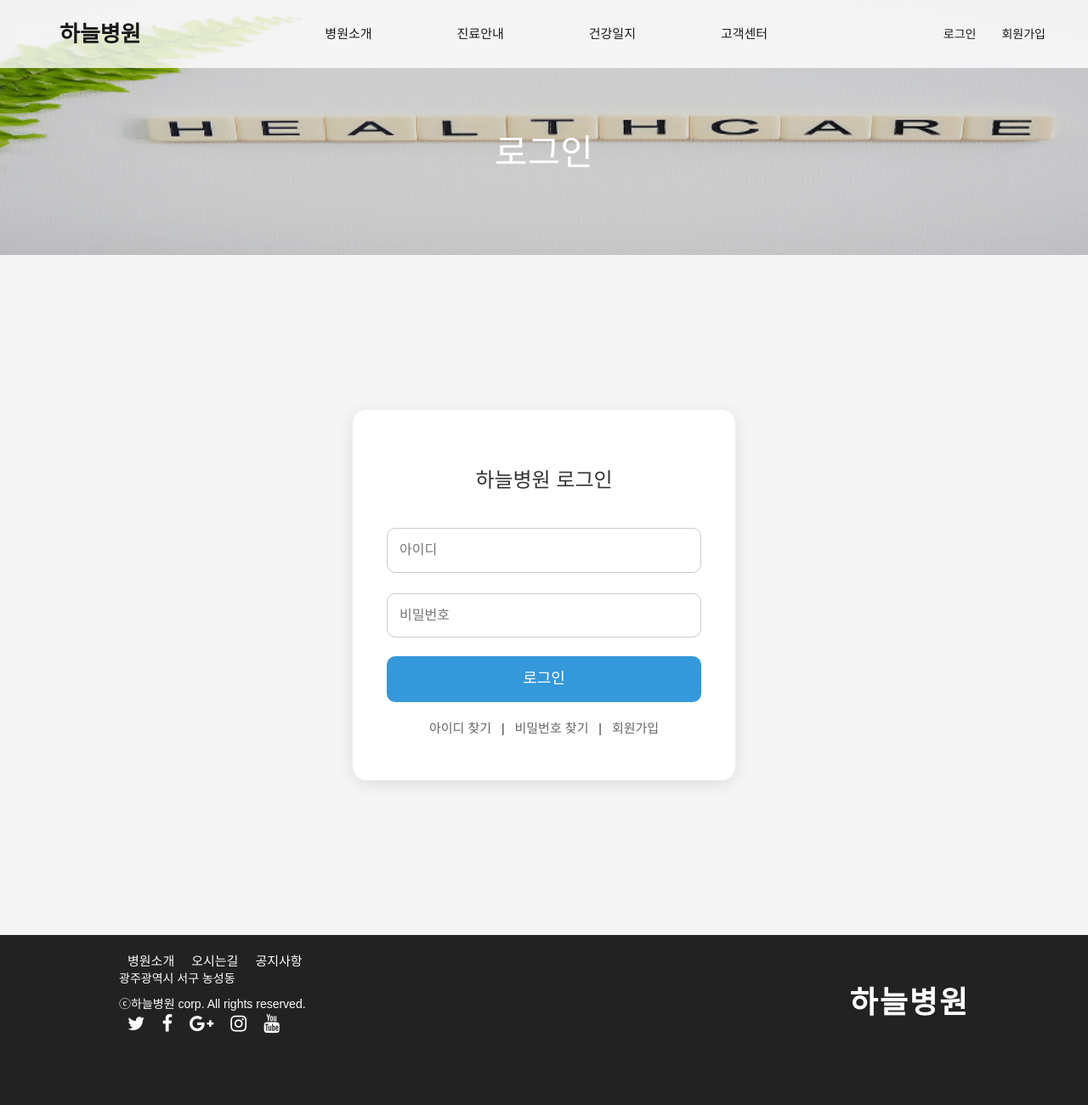
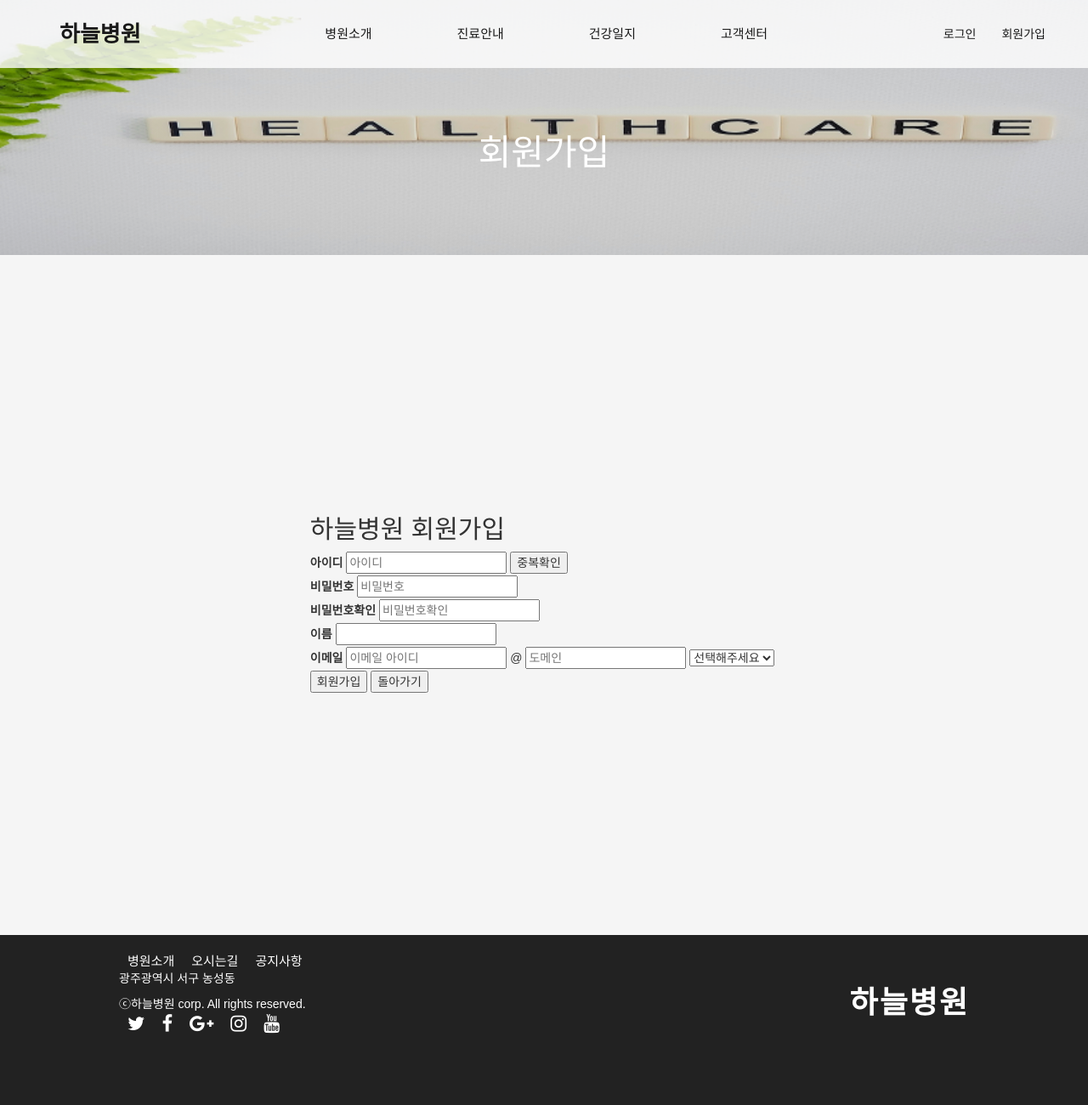
Before and after one commit to Yang-wood/SKYMEDI---sts, a Java web app: template src/main/webapp/WEB-INF/views/member/register.jsp in a window 1280 px wide. Shown: the whole page at 85% size. Run offline with Spring Boot 4, a stand-in JSP engine, Linux system fonts and the light colour scheme; the template is opened without the code that fills it, so the values that code supplies are empty; the project's own start-up code is not run, and a stand-in starts its controllers and pages; some libraries are stand-ins or nearby versions.

Commit message:
5월 26일

```diff
--- a/src/main/resources/mappers/memberMapper.xml
+++ b/src/main/resources/mappers/memberMapper.xml
@@ -5,10 +5,10 @@
 <mapper namespace="com.medi.sky.mapper.MemberMapper">
 	<insert id="insertMember">
 		INSERT INTO member
-		(mno, username, password, name, birth_date, phone, email, regidate)
+		(mno, username, password, name, email, reg_date)
 		VALUES
 		(member_seq.NEXTVAL, #{username}, #{password}, #{name},
-		#{birth_date}, #{phone}, #{email}, sysdate)
+		#{email}, sysdate)
 	</insert>
 
 	<select id="existId" resultType="int">
--- a/src/main/webapp/WEB-INF/views/includes/footer.jsp
+++ b/src/main/webapp/WEB-INF/views/includes/footer.jsp
@@ -1,5 +1,10 @@
 <%@ page language="java" contentType="text/html; charset=UTF-8"
     pageEncoding="UTF-8"%>
+<%@ taglib uri="http://java.sun.com/jsp/jstl/core" prefix="c" %>
+<%@ taglib uri="http://java.sun.com/jsp/jstl/fmt" prefix="fmt" %>
+<c:set var="ctx"
+       value="${pageContext.request.contextPath == '/' ? '' : pageContext.request.contextPath }"
+       scope="application"/>
 <footer>
         <div class="contain">
             <div class="footA">
@@ -48,7 +53,7 @@
 			 	</nav>
             </div>
             <div class="footC">
-                <h2><a href="<c:url value='/'/>">하늘병원</a></h2>
+                <h2><a href="${ctx}">하늘병원</a></h2>
             </div>
 
         </div>
--- a/src/main/webapp/WEB-INF/views/includes/header.jsp
+++ b/src/main/webapp/WEB-INF/views/includes/header.jsp
@@ -1,4 +1,9 @@
 <%@ page language="java" contentType="text/html; charset=UTF-8" pageEncoding="UTF-8"%>
+<%@ taglib uri="http://java.sun.com/jsp/jstl/core" prefix="c" %>
+<%@ taglib uri="http://java.sun.com/jsp/jstl/fmt" prefix="fmt" %>
+<c:set var="ctx"
+       value="${pageContext.request.contextPath == '/' ? '' : pageContext.request.contextPath }"
+       scope="application"/>
 <!DOCTYPE html>
 <html>
 <head>
@@ -41,7 +46,7 @@
     <header class="mainHeader">
         <div class="contain">
             <div class="contain-small">
-                <a href="<c:url value= '/'/>" class="headA">하늘병원</a>
+                <a href="${ctx}" class="headA">하늘병원</a>
                 <button type="button" class="allMenu" aria-label="전체 메뉴 열기">
 					<span class="fa fa-bars" aria-hidden="true"></span>
 				</button>
@@ -66,26 +71,26 @@
                     </li>
 					<li><a href="#" class="hB-small">건강일지</a>
                         <ul>
-                            <li><a href="#">진단 입력하기</a></li>
+                            <li><a href="#">건강도우미</a></li>
                             <li><a href="#">혈당입력</a></li>
                             <li><a href="#">키/몸무게입력</a></li>
-                            <li><a href="#">조회 허락하기</a></li>
+                            <li><a href="#">진료도우미</a></li>
                         </ul>
                     </li>
 					<li><a href="#" class="hB-small">고객센터</a>
 						<ul>
 							<li><a href="#">공지사항</a></li>
 							<li><a href="#">자주하는 질문</a></li>
-							<li><a href="#">칭찬합니다</a></li>
-							<li><a href="#">불편사항</a></li>
+							<li><a href="#">커뮤니티</a></li>
+							<li><a href="#">내 상담내역</a></li>
 						</ul>
 					</li>
 				</ul>
 			</nav>
             <nav class="headD">
                 <ul>
-                    <li><a href="#">로그인</a></li>
-                    <li><a href="<c:url value='/member/register'/>">회원가입</a></li>
+                    <li><a href="${ctx}/member/login">로그인</a></li>
+                    <li><a href="${ctx}/member/register">회원가입</a></li>
                 </ul>
             </nav>
         </div>
--- a/src/main/webapp/WEB-INF/views/member/register.jsp
+++ b/src/main/webapp/WEB-INF/views/member/register.jsp
@@ -1,107 +1,50 @@
 <%@ page language="java" contentType="text/html; charset=UTF-8" pageEncoding="UTF-8"%>
-<%@ taglib uri="http://java.sun.com/jsp/jstl/core" prefix="c" %>
-<%@ taglib uri="http://java.sun.com/jsp/jstl/fmt" prefix="fmt" %>
 <%@ include file="../includes/header.jsp" %>
-<style>
-.login-container {
-    background: #fff;
-    padding: 50px 40px;
-    border-radius: 16px;
-    box-shadow: 0 4px 20px rgba(0,0,0,0.1);
-    width: 450px;
-    max-width: 100%;
-}
-
-.login-container h2 {
-    text-align: center;
-    margin-bottom: 30px;
-    font-size: 24px;
-}
-
-.login-container input[type="text"],
-.login-container input[type="password"] {
-    width: 100%;
-    padding: 14px;
-    margin: 12px 0;
-    border: 1px solid #ccc;
-    border-radius: 10px;
-    font-size: 16px;
-}
-
-.login-container button {
-    width: 100%;
-    padding: 14px;
-    background: #3498db;
-    color: #fff;
-    border: none;
-    border-radius: 10px;
-    cursor: pointer;
-    font-size: 18px;
-    margin-top: 10px;
-}
-
-.login-container button:hover {
-    background: #2980b9;
-}
-
-.login-container .extra-links {
-    margin-top: 20px;
-    text-align: center;
-}
-
-.login-container .extra-links a {
-    color: #666;
-    font-size: 15px;
-    text-decoration: none;
-    margin: 0 8px;
-}
-
-/* ✅ 모바일 반응형 스타일 */
-@media (max-width: 576px) {
-    .login-container {
-        width: 90%;
-        padding: 30px 20px;
-    }
-
-    .login-container h2 {
-        font-size: 20px;
-    }
-
-    .login-container input[type="text"],
-    .login-container input[type="password"] {
-        font-size: 14px;
-        padding: 12px;
-    }
-
-    .login-container button {
-        font-size: 16px;
-        padding: 12px;
-    }
-
-    .login-container .extra-links a {
-        font-size: 13px;
-    }
-}
-</style>
-
 
 <section class="conA">
-        <h1>로그인</h1>
+    <h1>회원가입</h1>
 </section>
+
 <section class="conB">
-    <div class="login-container">
-        <h2>하늘병원 로그인</h2>
-        <form action="/login" method="post">
-            <input type="text" name="username" placeholder="아이디">
-            <input type="password" name="password" placeholder="비밀번호">
-            <button type="submit">로그인</button>
+    <div class="register-container">
+        <h2>하늘병원 회원가입</h2>
+        <form action="/member/register" method="post">
+            <label>아이디</label>
+            <input type="text" placeholder="아이디" id="username" name="username">
+            <button type="button" id="checkIdBtn">중복확인</button>
+            <label id="username_msg"></label><br>
+
+            <label>비밀번호</label>
+            <input type="password" placeholder="비밀번호" id="password" name="password">
+			<label id="pw_msg"></label><br>
+
+            <label>비밀번호확인</label>
+            <input type="password" placeholder="비밀번호확인" id="pwChk" name="pwChk">
+			<label id="pwChk_msg"></label><br>
+
+            <label>이름</label>
+            <input type="text" id="name" name="name">
+            <label id="name_msg"></label><br>
+
+            <label>이메일</label>
+               <input type="text" id="femail" placeholder="이메일 아이디" name="femail">
+               <span>@</span>
+               <input type="text" id="lemail" placeholder="도메인" name="lemail">
+               <select id="emailSelect">
+                   <option value="">선택해주세요</option>
+                   <option value="naver.com">naver.com</option>
+                   <option value="kakao.com">kakao.com</option>
+                   <option value="gmail.com">gmail.com</option>
+                   <option value="daum.net">daum.net</option>
+                   <option value="self">직접 입력</option>
+               </select>
+               <label id="email_msg"></label><br>
+               <input type="hidden" name="email" id="email">
+            <button type="submit">회원가입</button>
+            <button type="button">돌아가기</button>
         </form>
-        <div class="extra-links">
-            <a href="#">아이디 찾기</a> |
-            <a href="#">비밀번호 찾기</a> |
-            <a href="../sign/signup.html">회원가입</a>
-        </div>
     </div>
 </section>
 
-<%@ include file="../includes/footer.jsp"  %>
+<script src="<c:url value='/resources/js/register.js'/>"></script>
+<%@ include file="../includes/footer.jsp" %>
--- /dev/null
+++ b/src/main/webapp/resources/css/register.css
@@ -0,0 +1 @@
+@charset "UTF-8";
--- /dev/null
+++ b/src/main/webapp/resources/js/register.js
@@ -0,0 +1,60 @@
+window.addEventListener("DOMContentLoaded", function () {
+    const form = document.querySelector("form");
+
+    const femail = document.getElementById("femail");
+    const lemail = document.getElementById("lemail");
+    const emailField = document.getElementById("email");
+    const emailSelect = document.getElementById("emailSelect");
+
+    const password = document.getElementById("password");
+    const pwChk = document.getElementById("pwChk");
+
+    // 이메일 선택 시 자동 입력
+    emailSelect.addEventListener("change", function () {
+        const selected = emailSelect.value;
+        if (selected !== "self") {
+            lemail.value = selected;
+            lemail.readOnly = true;
+        } else {
+            lemail.value = "";
+            lemail.readOnly = false;
+        }
+    });
+
+    form.addEventListener("submit", function (e) {
+        // 이메일 합치기
+        if (femail.value && lemail.value) {
+            emailField.value = femail.value.trim() + "@" + lemail.value.trim();
+        } else {
+            alert("이메일을 모두 입력하세요.");
+            e.preventDefault();
+            return;
+        }
+
+        // 비밀번호 일치 확인
+        if (password.value !== pwChk.value) {
+            alert("비밀번호가 일치하지 않습니다.");
+            e.preventDefault();
+            return;
+        }
+    });
+
+    console.log("register.js loaded ✅");
+});
+
+$(document).ready(function() {
+
+	$("#username").on("blur", function() {
+		const id = $(this).val().trim();
+		const idRegex = /^[a-z0-9]{4,12}$/;
+
+		if (id === '' || id === null) {
+            $('#username_msg').text('아이디를 입력해주세요.').css('color', 'red');
+        } else if (!idRegex.test(id)) {
+            $('#username_msg').text('아이디는 4~12자의 영문 소문자와 숫자만 가능합니다.').css('color', 'red');
+        } else {
+            $('#username_msg').text('사용 가능한 아이디입니다.').css('color', 'green');
+        }
+	});
+
+});
```
Also changed, not shown: src/main/java/com/medi/sky/HomeController.java (+4 -4 lines), src/main/java/com/medi/sky/MemberController.java (+3 -4 lines), src/main/java/com/medi/sky/domain/MemberDTO.java (+4 -3 lines), src/main/webapp/WEB-INF/views/member/login.jsp (added, +107 -0 lines), 8 other files.
